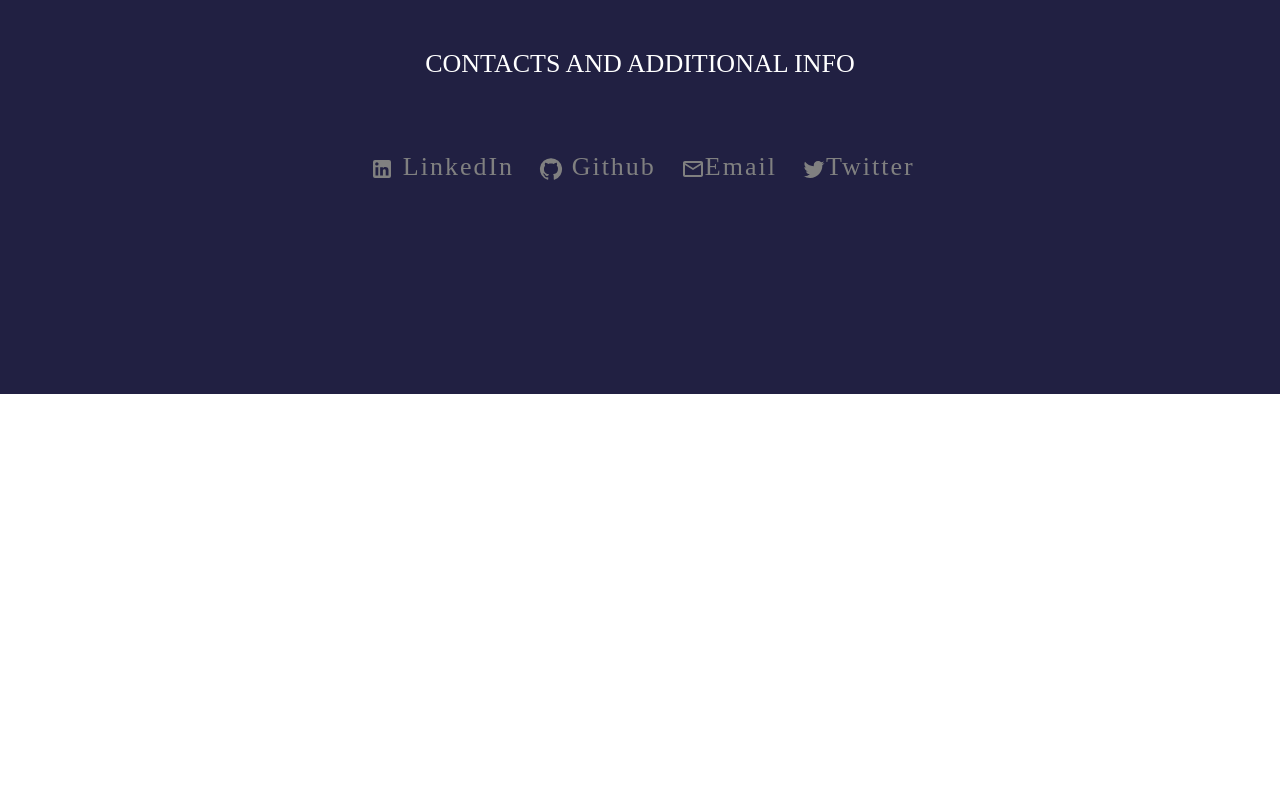
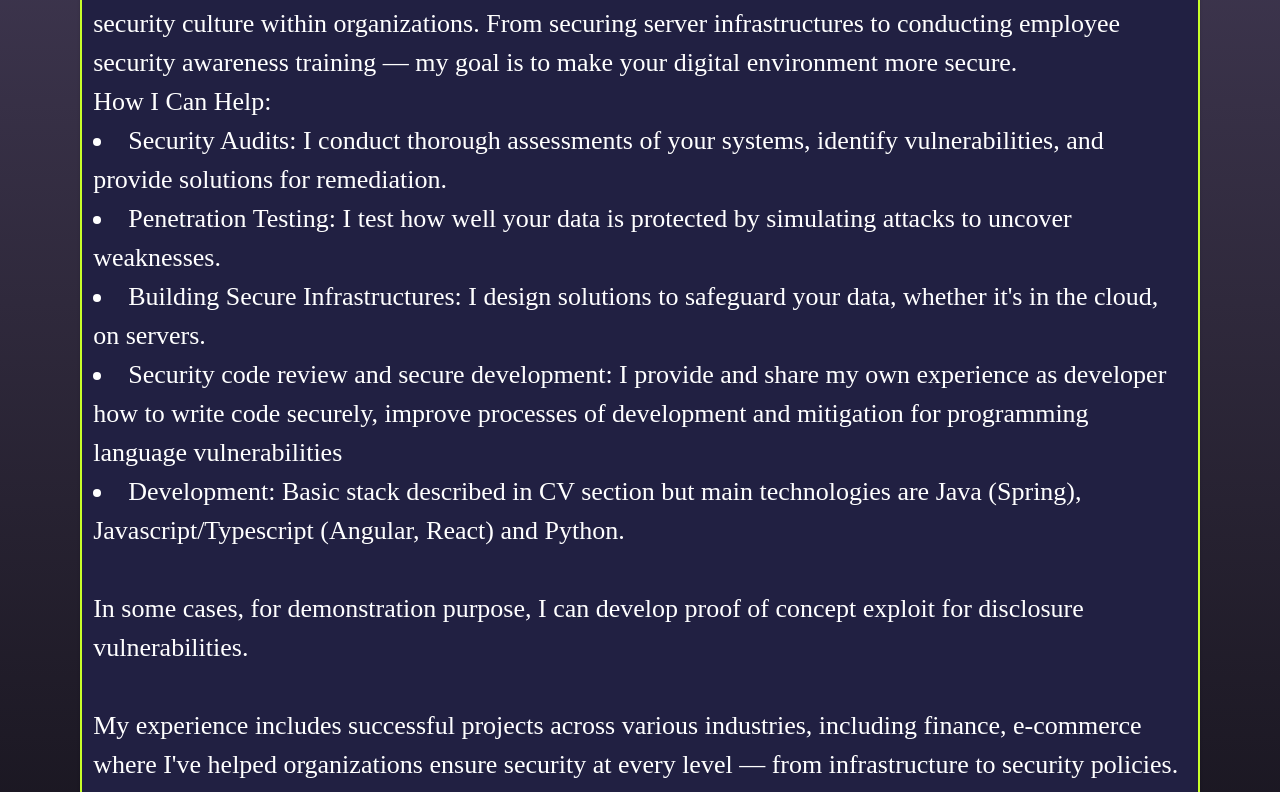
Before and after one commit to TheUnknownSoul/CV-page, a React (Create React App) app: page /CV-page in a window 1280 px wide. Shown: the part 1666-2458 px from the top of the page. Before the commit the page ends 2060 px from the top, so only its background shows below. Built offline with nearby package versions, Linux system fonts and the light colour scheme; the HTML template or start-up script is replaced by a standard one.

Commit message:
Updated main page and fix small typo in cv

```diff
--- a/src/components/AboutMeSection.tsx
+++ b/src/components/AboutMeSection.tsx
@@ -16,11 +16,57 @@ export default function AboutMeSection() {
 
                 <div className="">
                     <p>
-                        Hi,
+                        Hi, my name is Andrii and I'm glad to see you on my page.
+                        <br/>
+                        I'm a specialist in information security and ethical hacking. My mission is to help
+                        organizations and individuals protect their data, systems, and personal information from
+                        increasingly sophisticated threats.
 
-                        my name is Andrii and I'm glad to see you on my CV page. Here you can find some information
-                        about me,
-                        my work experience, passions and history about my life.
+                        <br/>
+                        In a world where cyber threats are becoming the norm, and data protection is a necessity, it's
+                        not enough to just find vulnerabilities — you need to prevent attacks before they can do any
+                        harm. I use advanced ethical hacking techniques and tools to test systems for vulnerabilities,
+                        identify weak points, and provide actionable recommendations for fixing them.
+
+                        <br/>
+                        My work goes beyond just the technical side. I also train and consult teams, helping to improve
+                        the security culture within organizations. From securing server infrastructures to conducting
+                        employee security awareness training — my goal is to make your digital environment more secure.
+
+                        <br/>
+                        How I Can Help:
+                        <li>
+                            Security Audits: I conduct thorough assessments of your systems, identify vulnerabilities,
+                            and
+                            provide solutions for remediation.
+                        </li>
+                        <li>Penetration Testing: I test how well your data is protected by simulating attacks to uncover
+                            weaknesses.
+                        </li>
+                        <li>Building Secure Infrastructures: I design solutions to safeguard your data, whether it's in
+                            the cloud, on servers.
+                        </li>
+                        <li>Security code review and secure development: I provide and share my own experience as
+                            developer
+                            how to write code securely, improve processes of development and mitigation for programming
+                            language vulnerabilities
+                        </li>
+                        <li>Development: Basic stack described in CV section but main technologies are Java (Spring),
+                            Javascript/Typescript (Angular, React) and Python. </li>
+
+                        <br/>
+                        In some cases, for demonstration purpose, I can develop proof of concept exploit for disclosure
+                        vulnerabilities.
+                        <br/>
+                        <br/>
+
+                        My experience includes successful projects across various industries, including finance,
+                        e-commerce where I've helped organizations ensure security at every level —
+                        from infrastructure to security policies.
+
+                        If you want to know how secure your systems are, or if you need expert guidance on data
+                        protection, you're in the right place. Let’s make your digital life safer!
+
                     </p>
                 </div>
             </Paper>
--- a/src/components/CVSection.tsx
+++ b/src/components/CVSection.tsx
@@ -123,7 +123,7 @@ export default function CVSection() {
                                         Software
                                         Engineer | Penetration Tester | Cyber Security Engineer</h2>
                                     <h2 className="text-balance font-semibold leading-8 text-white-900">03.2022 -
-                                        September 2024</h2>
+                                        09.2024</h2>
                                     <ul className=" list-disc justify-between py-4 pl-4 pr-8 text-base leading-6 cv-text">
                                         <li>Securing project lifecycle development</li>
                                         <li>Performing web application and network penetration tests</li>
```
